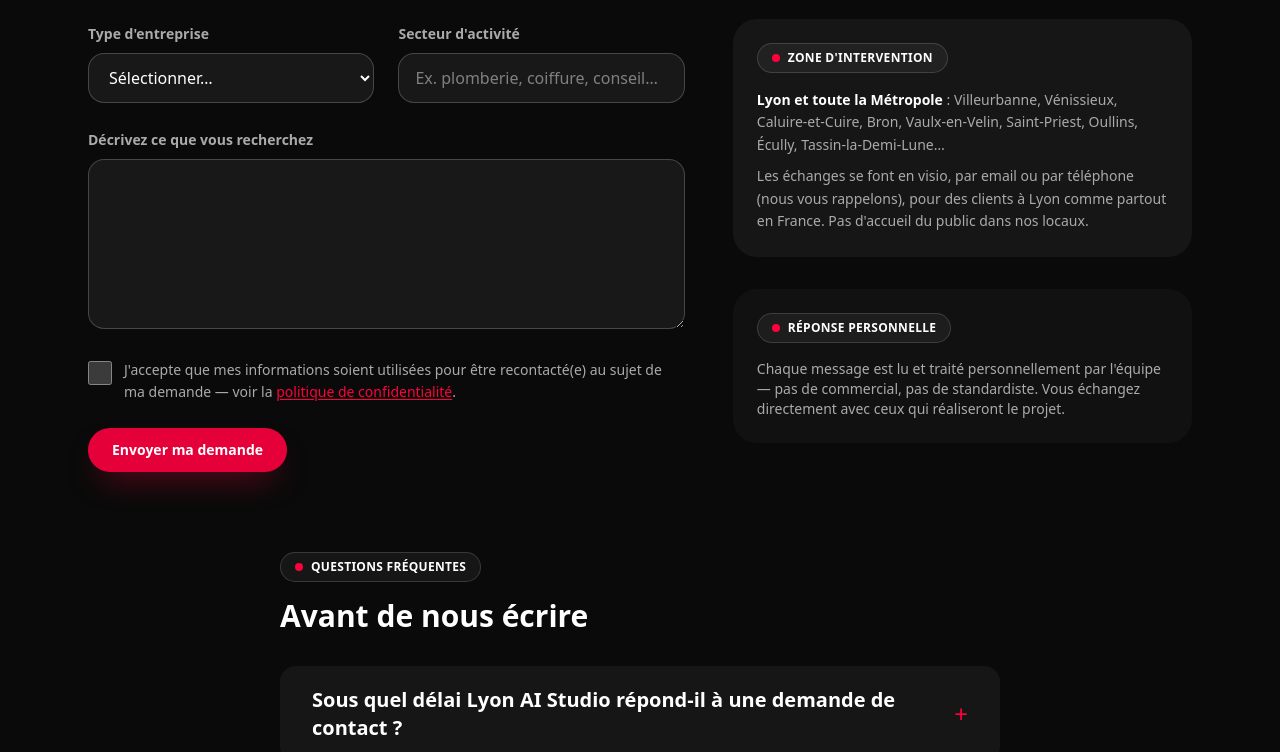
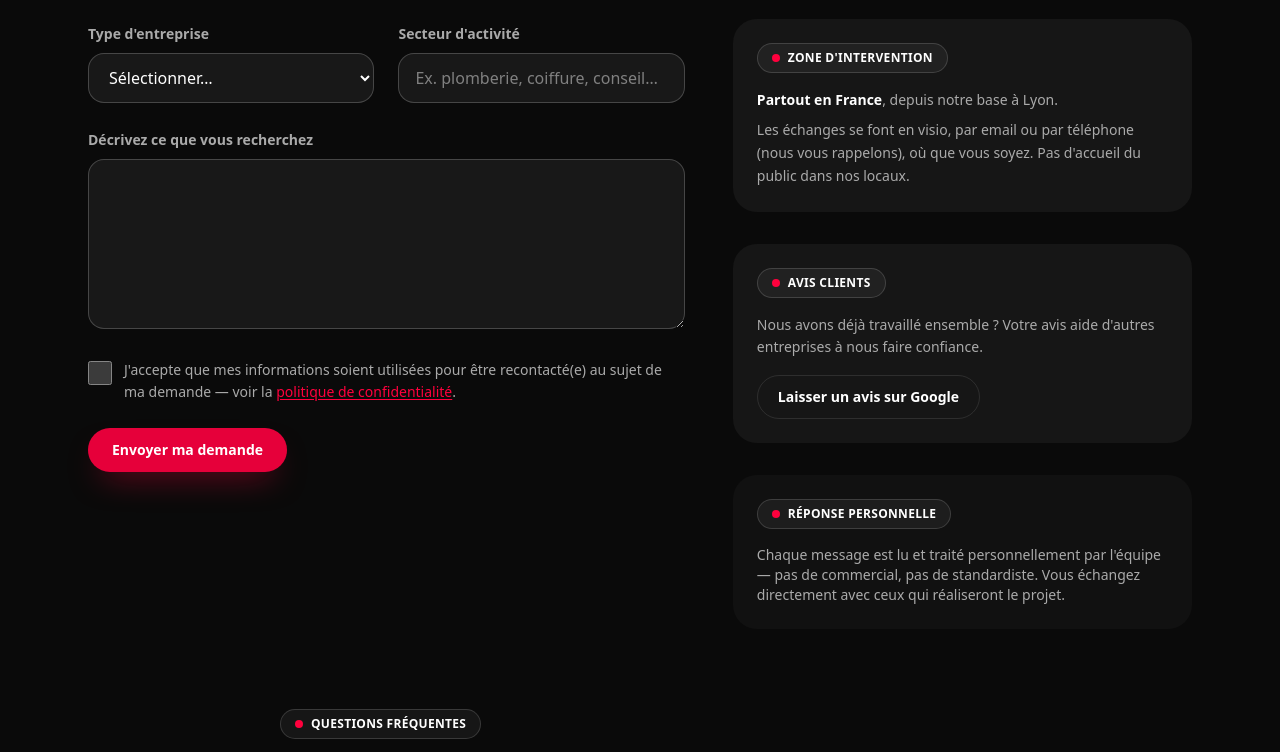
Before and after one commit to lyonaistudio/lyonaistudio, an Astro site: page /contact in a window 1280 px wide. Shown: the part 817-1569 px from the top of the page. Built offline with nearby package versions, Linux system fonts and the light colour scheme; Astro itself is replaced by a stand-in of ours.

Commit message:
Lien d'avis Google : pied de page et page contact ; zone d'intervention France entière

```diff
--- a/src/components/Footer.astro
+++ b/src/components/Footer.astro
@@ -56,6 +56,11 @@ const year = new Date().getFullYear();
             Notre fiche Google
           </a>
         </li>
+        <li>
+          <a href={SITE.googleReviewUrl} target="_blank" rel="noopener" class="inline-flex min-h-[44px] items-center transition-colors hover:text-accent">
+            Laisser un avis Google
+          </a>
+        </li>
         <li>{SITE.hours}</li>
       </ul>
     </div>
--- a/src/lib/site.ts
+++ b/src/lib/site.ts
@@ -22,6 +22,8 @@ export const SITE = {
   ],
   // Fiche Google Business Profile (lien permanent par CID).
   googleBusinessUrl: "https://maps.google.com/?cid=14960039913131409264",
+  // Lien direct vers le formulaire d'avis de la fiche Google.
+  googleReviewUrl: "https://g.page/r/CXD_3A8KvZzPECE/review",
   // Profils officiels déclarés à Google (schema.org sameAs).
   sameAs: ["https://maps.google.com/?cid=14960039913131409264"] as string[],
   tagline: "Sites internet et automatisation IA pour les entreprises, partout en France",
--- a/src/pages/contact.astro
+++ b/src/pages/contact.astro
@@ -195,13 +195,28 @@ const schema = faqSchema(faqItems);
         <div class="rounded-3xl bg-ink-soft p-6">
           <Eyebrow label="ZONE D'INTERVENTION" />
           <p class="mt-4 text-sm leading-relaxed text-paper-dim">
-            <strong class="text-paper">Lyon et toute la Métropole</strong> : Villeurbanne, Vénissieux,
-            Caluire-et-Cuire, Bron, Vaulx-en-Velin, Saint-Priest, Oullins, Écully, Tassin-la-Demi-Lune…
+            <strong class="text-paper">Partout en France</strong>, depuis notre base à Lyon.
           </p>
           <p class="mt-2 text-sm leading-relaxed text-paper-dim">
-            Les échanges se font en visio, par email ou par téléphone (nous vous rappelons), pour des
-            clients à Lyon comme partout en France. Pas d'accueil du public dans nos locaux.
+            Les échanges se font en visio, par email ou par téléphone (nous vous rappelons), où que
+            vous soyez. Pas d'accueil du public dans nos locaux.
           </p>
+        </div>
+
+        <div class="rounded-3xl bg-ink-soft p-6">
+          <Eyebrow label="AVIS CLIENTS" />
+          <p class="mt-4 text-sm leading-relaxed text-paper-dim">
+            Nous avons déjà travaillé ensemble ? Votre avis aide d'autres entreprises à nous faire
+            confiance.
+          </p>
+          <a
+            href={SITE.googleReviewUrl}
+            target="_blank"
+            rel="noopener"
+            class="mt-4 inline-flex min-h-[44px] items-center rounded-full border border-ink-line px-5 text-sm font-bold text-paper transition-colors hover:border-accent hover:text-accent"
+          >
+            Laisser un avis sur Google
+          </a>
         </div>
 
         <div class="rounded-3xl bg-ink-soft/60 p-6">
```
